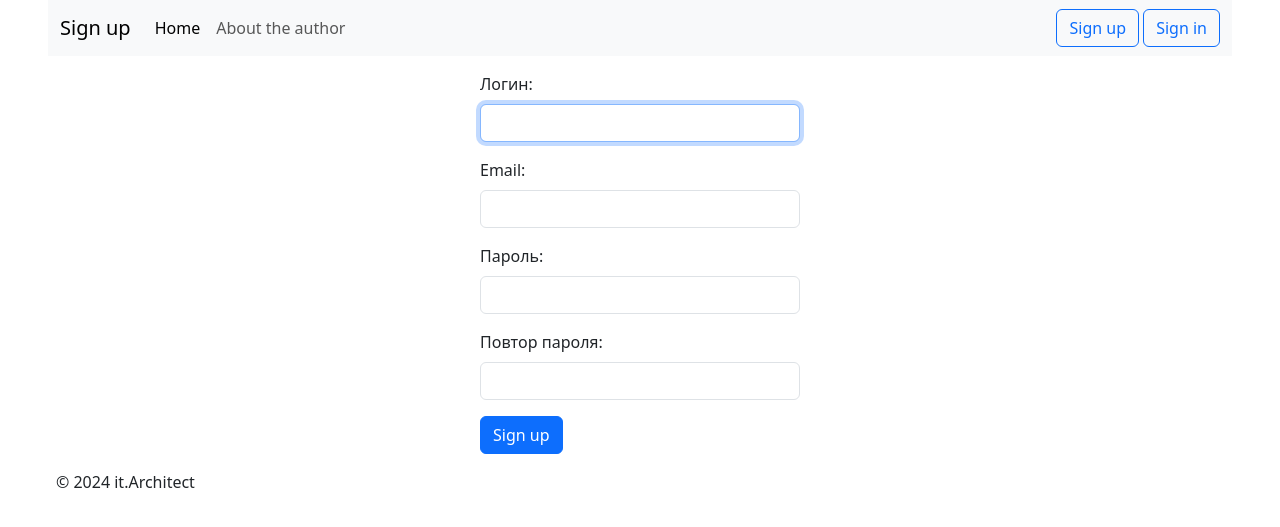
After one commit to rubygitflow/survey_platform, a Django app: page /register/ in a window 1280 px wide. The commit adds this page. Shown: the top 527 px of the page. Run offline with Django 5.2, Linux system fonts and the light colour scheme.

Commit message:
register a user

```diff
--- /dev/null
+++ b/survey/forms.py
@@ -0,0 +1,20 @@
+from django import forms
+from django.contrib.auth.forms import UserCreationForm, AuthenticationForm
+from django.contrib.auth.models import User
+from django.core.exceptions import ValidationError
+
+from .models import *
+
+class RegisterUserForm(UserCreationForm):
+    username = forms.CharField(label='Логин', widget=forms.TextInput(attrs={'class': 'form-control'}))
+    email = forms.EmailField(label='Email', widget=forms.EmailInput(attrs={'class': 'form-control'}))
+    password1 = forms.CharField(label='Пароль', widget=forms.PasswordInput(attrs={'class': 'form-control'}))
+    password2 = forms.CharField(label='Повтор пароля', widget=forms.PasswordInput(attrs={'class': 'form-control'}))
+
+    class Meta:
+        model = User
+        fields = ('username', 'email', 'password1', 'password2')
+
+class LoginUserForm(AuthenticationForm):
+    username = forms.CharField(label='Логин', widget=forms.TextInput(attrs={'class': 'form-control'}))
+    password = forms.CharField(label='Пароль', widget=forms.PasswordInput(attrs={'class': 'form-control'}))
--- a/survey/templates/survey/base.html
+++ b/survey/templates/survey/base.html
@@ -9,11 +9,7 @@
     <title>Survey</title>
     <!-- Bootstrap CSS -->
     <link href="https://cdn.jsdelivr.net/npm/bootstrap@5.3.2/dist/css/bootstrap.min.css" rel="stylesheet" integrity="sha384-T3c6CoIi6uLrA9TneNEoa7RxnatzjcDSCmG1MXxSR1GAsXEV/Dwwykc2MPK8M2HN" crossorigin="anonymous">
-
-    {% block title %}
     <title>{{title}}</title>
-    {% endblock %}
-
 </head>
 <body class="mx-5">
 
--- a/survey/templates/survey/navbar.html
+++ b/survey/templates/survey/navbar.html
@@ -12,10 +12,18 @@
        <li>
         <a class="nav-link" href="https://github.com/rubygitflow" target="_blank">About the author</a>
        </li>
-        <li class="nav-item">
-          <a class="nav-link disabled">Created by it.Architect</a>
-        </li>
       </ul>
+      {% if request.user.is_authenticated %}
+        <span>
+          <span  class="btn btn-outline-secondary disabled">{{user.username}}</span>
+          <a class="btn btn-outline-primary" href="{% url 'logout' %}">Sign out</a>
+        </span>
+      {% else %}
+        <span>
+          <a class="btn btn-outline-primary" href="{% url 'register' %}">Sign up</a>
+          <a class="btn btn-outline-primary" href="{% url 'login' %}">Sign in</a>
+        </span>
+      {% endif %}
     </div>
   </div>
 </nav>
--- /dev/null
+++ b/survey/templates/survey/register.html
@@ -0,0 +1,21 @@
+{% extends 'survey/base.html' %}
+
+{% block content %}
+<div class="d-flex justify-content-center">
+  <form method="post" class="my-3" style="width: 20rem; max-width: 100%; display: 'center';">
+    {% csrf_token %}
+
+    {% for f in form %}
+    <div class="mb-3">
+      <label class="form-label" for="{{ f.id_for_label }}">{{f.label}}:</label>
+      {{ f }}
+      <div class="form-error">
+        {{ f.errors }}
+      </div>
+    </div>
+    {% endfor %}
+
+    <button type="submit" class="btn btn-primary">Sign up</button>
+  </form>
+</div>
+{% endblock %}
--- a/survey/urls.py
+++ b/survey/urls.py
@@ -6,4 +6,7 @@ urlpatterns = [
     path('', index, name='home'),
     path('polling/<int:queid>/', polling),
     path('poll/<int:polid>/question/<int:queid>/', poll),
+    path('login/', LoginUser.as_view(), name='login'),
+    path('logout/', logout_user, name='logout'),
+    path('register/', RegisterUser.as_view(), name='register'),
 ]
--- /dev/null
+++ b/survey/utils.py
@@ -0,0 +1,4 @@
+class DataMixin:
+    def get_user_context(self, **kwargs):
+        context = kwargs
+        return context
--- a/survey/views.py
+++ b/survey/views.py
@@ -1,10 +1,18 @@
 from django.http import HttpResponse, HttpResponseNotFound
 from django.shortcuts import render, redirect
+from survey.services.analytics import Analytics
+from django.urls import reverse_lazy
+from django.contrib.auth.decorators import login_required
+from django.views.generic import ListView, DetailView, CreateView
+from django.contrib.auth.mixins import LoginRequiredMixin
+from django.contrib.auth.views import LoginView
+from django.contrib.auth import logout, login
+
+from .forms import *
 from .models import *
-from survey.services.analytics import Analytics
-import environ
+from .utils import *
 
-env = environ.Env()
+# https://docs.djangoproject.com/en/5.0/topics/auth/default/#authentication-in-web-requests
 
 def index(request):
     data = {
@@ -14,6 +22,9 @@ def index(request):
     return render(request, 'survey/index.html', context=data)
 
 def polling(request, queid):
+    if not request.user.is_authenticated:
+        return redirect('login')
+
     questionnaire = Questionnaire.objects.filter(pk = queid)
     question = Question.objects.filter(questionnaire_id=queid, initial=True)
     if len(questionnaire) == 0 or len(question) == 0:
@@ -30,6 +41,9 @@ def error_404(request, exception):
     return HttpResponseNotFound(f'<h1>Page not found</h1>')
 
 def poll(request, polid, queid):
+    if not request.user.is_authenticated:
+        return redirect('login')
+
     if request.method == 'POST':
         last_question = request.GET.get('last_question')
         last_answer = request.GET.get('last_answer')
@@ -45,14 +59,14 @@ def poll(request, polid, queid):
 
         if last_question and last_question > 0:
             previous_voting = Poll.objects.filter(
-                user_id=env('USER_ID'),
+                user_id=request.user.id,
                 questionnaire_id=question.questionnaire_id,
                 question_id=last_question,
                 answer_id=last_answer
             )
             if not bool(previous_voting):
                 Poll.objects.create(
-                    user_id=env('USER_ID'),
+                    user_id=request.user.id,
                     questionnaire_id=question.questionnaire_id,
                     question_id=last_question,
                     answer_id=last_answer
@@ -89,3 +103,35 @@ def poll(request, polid, queid):
         }
 
     return render(request, 'survey/poll.html', context=data)
+
+
+class RegisterUser(DataMixin, CreateView):
+    form_class = RegisterUserForm
+    template_name = 'survey/register.html'
+    success_url = reverse_lazy('login')
+
+    def get_context_data(self, *, object_list=None, **kwargs):
+        context = super().get_context_data(**kwargs)
+        c_def = self.get_user_context(title="Sign up")
+        return dict(list(context.items()) + list(c_def.items()))
+
+    def form_valid(self, form):
+        user = form.save()
+        login(self.request, user)
+        return redirect('home')
+
+class LoginUser(DataMixin, LoginView):
+    form_class = LoginUserForm
+    template_name = 'survey/login.html'
+
+    def get_context_data(self, *, object_list=None, **kwargs):
+        context = super().get_context_data(**kwargs)
+        c_def = self.get_user_context(title="Sign in")
+        return dict(list(context.items()) + list(c_def.items()))
+
+    def get_success_url(self):
+        return reverse_lazy('home')
+
+def logout_user(request):
+    logout(request)
+    return redirect('login')
```
Also changed, not shown: survey/templates/survey/login.html (added, +23 -0 lines), README.md, 1 other file.
